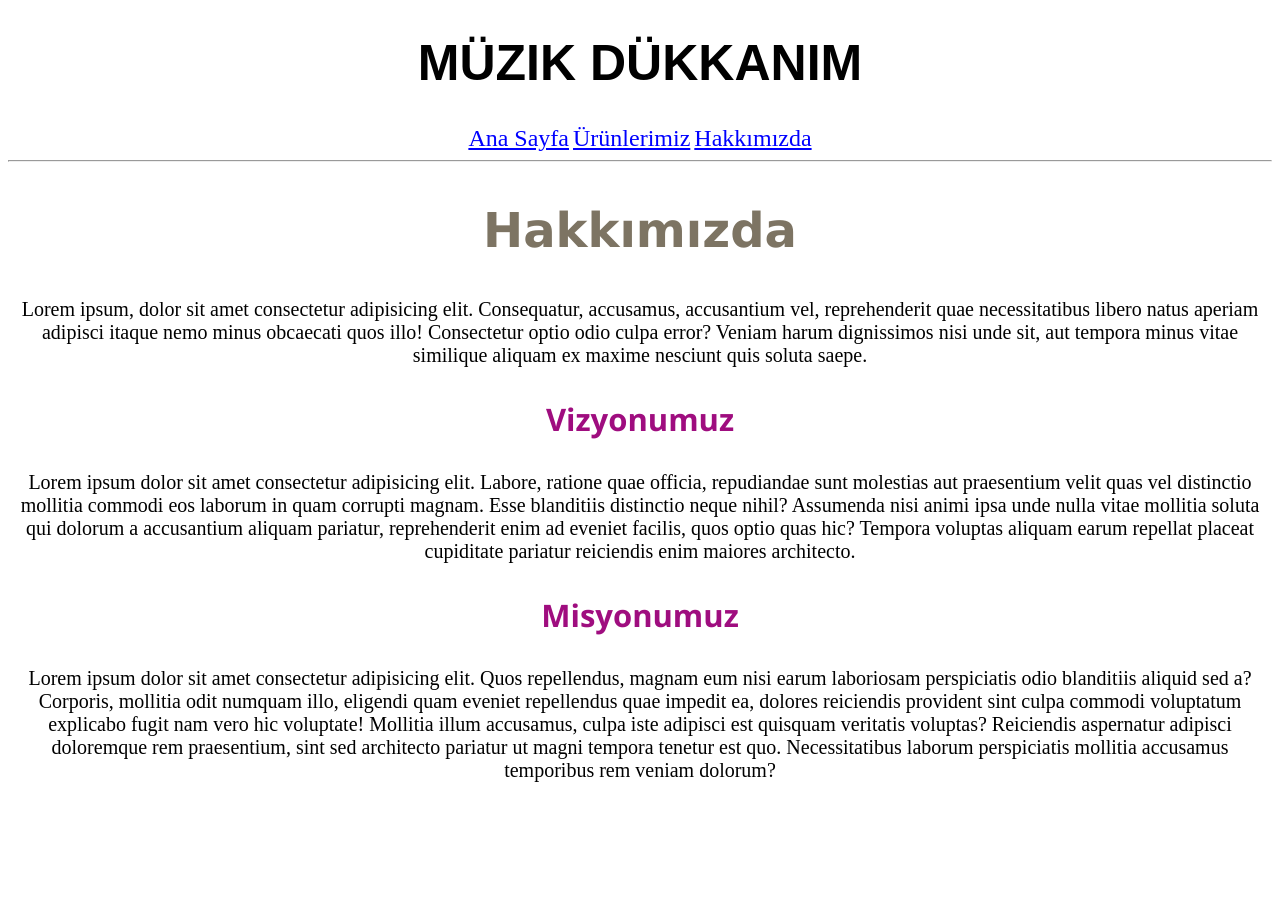
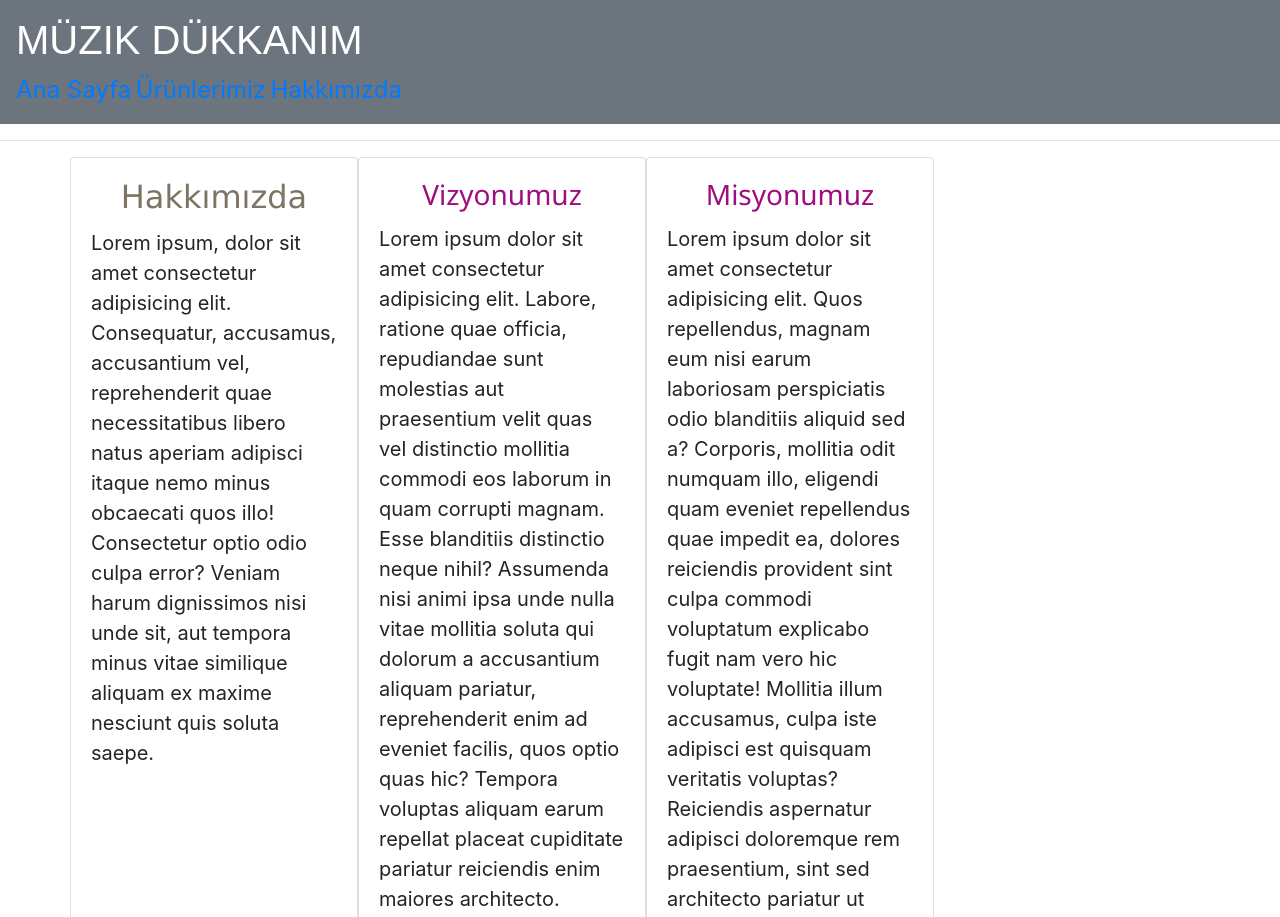
Before and after one commit to alibulut0/muzikdukkanim, a plain HTML site: page hakkimizda.html in a window 1280 px wide. Shown: the top 917 px of the page. Before the commit the page ends 802 px from the top, so only its background shows below. Drawn offline with nearby package versions, Linux system fonts and the light colour scheme.

Commit message:
hakkimizda ok

```diff
--- a/hakkimizda.html
+++ b/hakkimizda.html
@@ -5,8 +5,10 @@
     <meta name="viewport" content="width=device-width, initial-scale=1.0">
     <title>Document</title>
     <link rel="stylesheet" href="css/style.css">
+    <link rel="stylesheet" href="https://cdn.jsdelivr.net/npm/bootstrap@4.5.3/dist/css/bootstrap.min.css" integrity="sha384-TX8t27EcRE3e/ihU7zmQxVncDAy5uIKz4rEkgIXeMed4M0jlfIDPvg6uqKI2xXr2" crossorigin="anonymous">
 </head>
-<body>
+<body class="hepsi">
+    <div class="p-3 mb-2 bg-secondary text-white">
     <h1>Müzik Dükkanım</h1>
 
 
@@ -15,19 +17,41 @@
 <a href="ürünlerimiz.html">Ürünlerimiz</a>
 
 <a href="hakkimizda.html">Hakkımızda</a>
+</div>
 <hr>
 
-<h2>Hakkımızda</h2>
+<div class="container">
+    <div class="row">
 
-<p>Lorem ipsum, dolor sit amet consectetur adipisicing elit. Consequatur, accusamus, accusantium vel, reprehenderit quae necessitatibus libero natus aperiam adipisci itaque nemo minus obcaecati quos illo! Consectetur optio odio culpa error? Veniam harum dignissimos nisi unde sit, aut tempora minus vitae similique aliquam ex maxime nesciunt quis soluta saepe.</p>
+<div class="card" style="width: 18rem;">
+
+    <div class="card-body">
+      <h2 class="card-title">Hakkımızda</h2>
+      <p class="card-text">Lorem ipsum, dolor sit amet consectetur adipisicing elit. Consequatur, accusamus, accusantium vel, reprehenderit quae necessitatibus libero natus aperiam adipisci itaque nemo minus obcaecati quos illo! Consectetur optio odio culpa error? Veniam harum dignissimos nisi unde sit, aut tempora minus vitae similique aliquam ex maxime nesciunt quis soluta saepe.</p>
+
+    </div>
+  </div>
 
 
-<h3>Vizyonumuz</h3>
 
-<p>Lorem ipsum dolor sit amet consectetur adipisicing elit. Labore, ratione quae officia, repudiandae sunt molestias aut praesentium velit quas vel distinctio mollitia commodi eos laborum in quam corrupti magnam. Esse blanditiis distinctio neque nihil? Assumenda nisi animi ipsa unde nulla vitae mollitia soluta qui dolorum a accusantium aliquam pariatur, reprehenderit enim ad eveniet facilis, quos optio quas hic? Tempora voluptas aliquam earum repellat placeat cupiditate pariatur reiciendis enim maiores architecto.</p>
+<div class="card" style="width: 18rem;">
 
-<h3>Misyonumuz</h3>
+    <div class="card-body">
+      <h3 class="card-title">Vizyonumuz</h3>
+      <p class="card-text">Lorem ipsum dolor sit amet consectetur adipisicing elit. Labore, ratione quae officia, repudiandae sunt molestias aut praesentium velit quas vel distinctio mollitia commodi eos laborum in quam corrupti magnam. Esse blanditiis distinctio neque nihil? Assumenda nisi animi ipsa unde nulla vitae mollitia soluta qui dolorum a accusantium aliquam pariatur, reprehenderit enim ad eveniet facilis, quos optio quas hic? Tempora voluptas aliquam earum repellat placeat cupiditate pariatur reiciendis enim maiores architecto.</p>
 
-<p>Lorem ipsum dolor sit amet consectetur adipisicing elit. Quos repellendus, magnam eum nisi earum laboriosam perspiciatis odio blanditiis aliquid sed a? Corporis, mollitia odit numquam illo, eligendi quam eveniet repellendus quae impedit ea, dolores reiciendis provident sint culpa commodi voluptatum explicabo fugit nam vero hic voluptate! Mollitia illum accusamus, culpa iste adipisci est quisquam veritatis voluptas? Reiciendis aspernatur adipisci doloremque rem praesentium, sint sed architecto pariatur ut magni tempora tenetur est quo. Necessitatibus laborum perspiciatis mollitia accusamus temporibus rem veniam dolorum?</p>
+    </div>
+  </div>
+
+<div class="card" style="width: 18rem;">
+
+    <div class="card-body">
+      <h3 class="card-title">Misyonumuz</h3>
+      <p class="card-text">Lorem ipsum dolor sit amet consectetur adipisicing elit. Quos repellendus, magnam eum nisi earum laboriosam perspiciatis odio blanditiis aliquid sed a? Corporis, mollitia odit numquam illo, eligendi quam eveniet repellendus quae impedit ea, dolores reiciendis provident sint culpa commodi voluptatum explicabo fugit nam vero hic voluptate! Mollitia illum accusamus, culpa iste adipisci est quisquam veritatis voluptas? Reiciendis aspernatur adipisci doloremque rem praesentium, sint sed architecto pariatur ut magni tempora tenetur est quo. Necessitatibus laborum perspiciatis mollitia accusamus temporibus rem veniam dolorum?</p>
+
+    </div>
+  </div>
+</div>
+</div>
 </body>
 </html>
```
